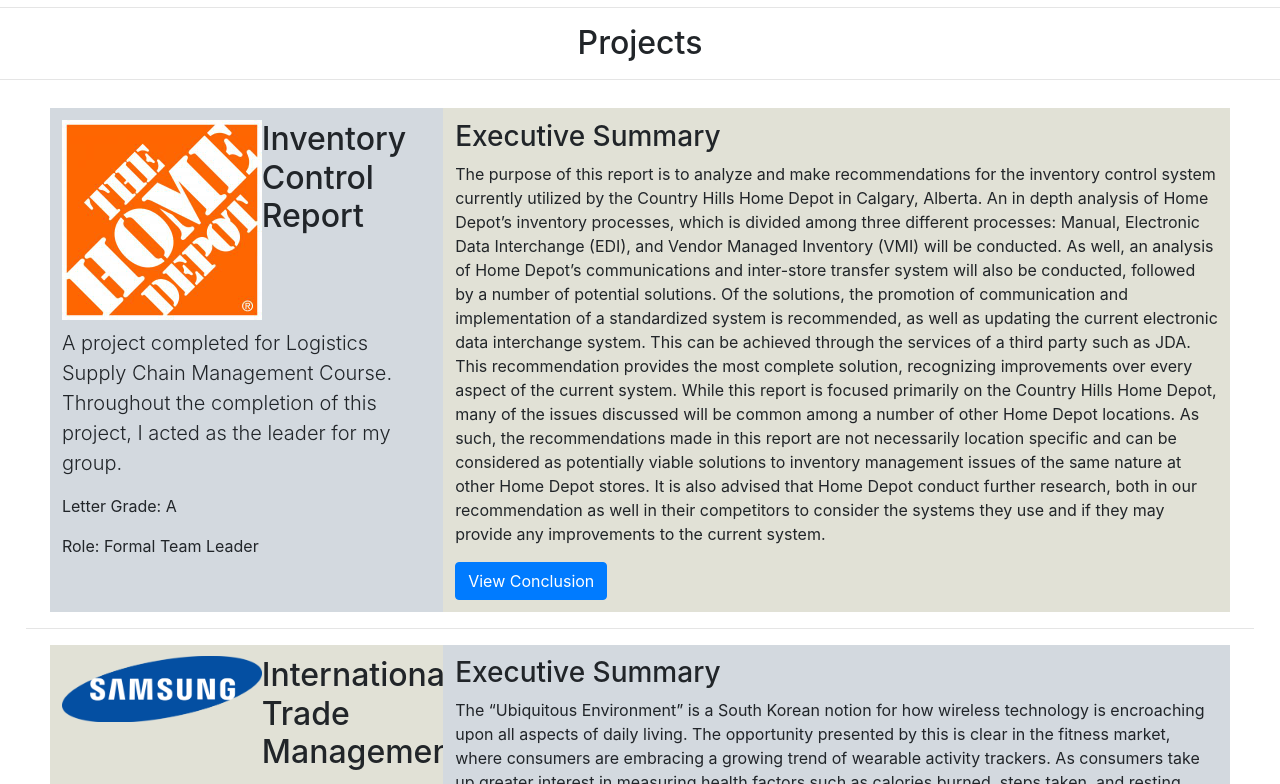
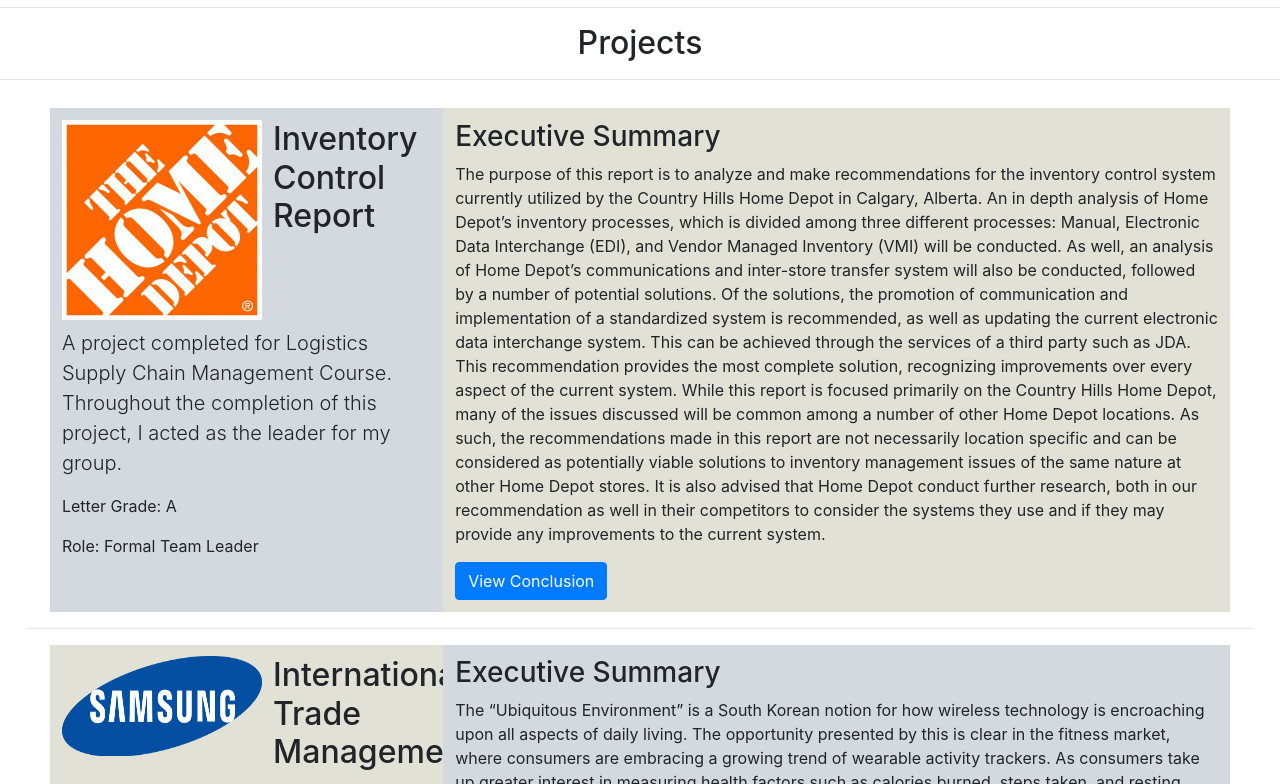
Before and after one commit to AboutWilsonFong/portfolio, a plain HTML site: page index.html in a window 1280 px wide. Shown: the part 1800-2584 px from the top of the page. Drawn offline with nearby package versions, Linux system fonts and the light colour scheme.

Commit message:
logo title with flex

```diff
--- a/index.html
+++ b/index.html
@@ -119,13 +119,12 @@
         <div class="project-section">
             <div class="row featurette project">
                 <div class="col-md-4 light-blue">
-                    <div class="row logo-title">
-                        <div class="col-sm-6">
-                            <img src="img/homeDepot.jpg" width="200" class="hd-logo">
-                        </div>
-                        <div class="col-sm-6">
+                    <div class="logo-title">
+                            <img src="img/homeDepot.jpg" width="200" height="200">
+
+
                             <h2 class="featurette-heading">Inventory Control Report</h2>
-                        </div>
+
                     </div>
                     <p class="lead">A project completed for Logistics Supply Chain Management Course. Throughout the completion of this project, I acted as the leader for my group.</p>
                     <p>Letter Grade: A</p>
@@ -206,13 +205,10 @@
 
             <div class="row featurette project">
                 <div class="col-md-4 light-gray">
-                    <div class="row logo-title">
-                        <div class="col-sm-6">
-                            <img src="img/samsung.png" width="200">
-                        </div>
-                        <div class="col-sm-6">
-                            <h2 class="featurette-heading">International Trade Management</h2>
-                        </div>
+                    <div class="logo-title">
+                        <img src="img/samsung.png" width="200" height="100">
+
+                        <h2 class="featurette-heading">International Trade Management</h2>
                     </div>
                     <p class="lead">
                     This project was completed with a partner for my Forum for International Trade Training (FITT) Diploma. It required me
@@ -319,13 +315,10 @@
 
             <div class="row featurette project">
                 <div class="col-md-4 light-blue">
-                    <div class="row logo-title">
-                        <div class="col-sm-6">
-                            <img src="img/nike.png" width="200">
-                        </div>
-                        <div class="col-sm-6">
-                            <h2 class="featurette-heading">International Trade Research</h2>
-                        </div>
+                    <div class="logo-title">
+                        <img src="img/nike.png" width="200" height="100">
+
+                        <h2 class="featurette-heading">International Trade Research</h2>
                     </div>
 
                     <p class="lead">
--- a/style.css
+++ b/style.css
@@ -85,7 +85,13 @@
 
 
 .logo-title {
+    display: flex;
+    justify-content: space-between;
     margin-bottom: 2%;
+}
+
+.logo-title img {
+    margin-right: 3%;
 }
 
 .project ul {
```
